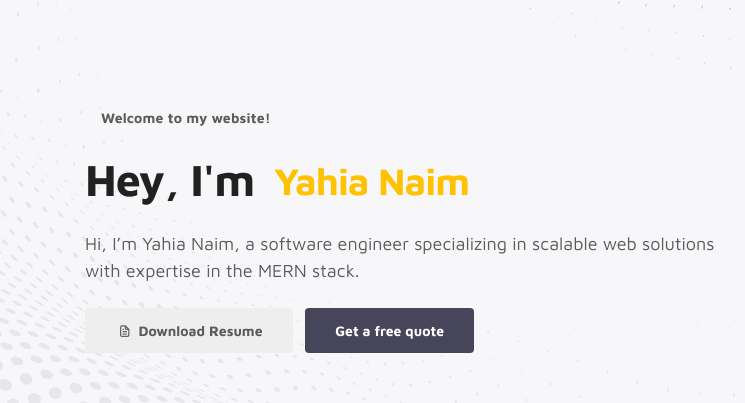
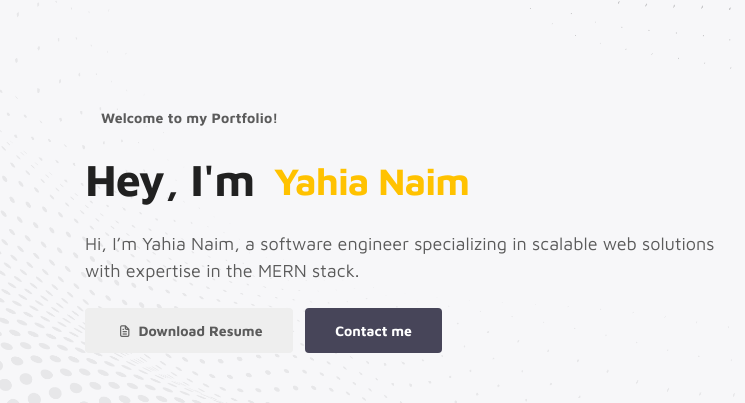
Before and after one commit to yahyanaim/me, a plain HTML site: page index.html in a window 1280 px wide. Shown: the part 119-522 px from the top of the page, 0-745 px from the left. Drawn offline with nearby package versions, Linux system fonts and the light colour scheme; grey boxes are pictures that could not be loaded.

Commit message:
some modification

```diff
--- a/index.html
+++ b/index.html
@@ -93,7 +93,7 @@
       <div class="row">
         <div class="col-lg-7 col-md-12 col-12 d-flex align-items-center">
           <div class="about-text">
-            <small class="small-text">Welcome to <span class="mobile-block">my website!</span></small>
+            <small class="small-text">Welcome to <span class="mobile-block">my Portfolio!</span></small>
             <h1 class="animated animated-text">
               <span class="mr-2">Hey, I'm</span>
               <div class="animated-info">
@@ -105,14 +105,14 @@
             <p>Hi, I’m Yahia Naim, a software engineer specializing in scalable web solutions with expertise in the MERN
               stack.</p>
             <div class="custom-btn-group mt-4">
-              <a href="#" class="btn mr-lg-2 custom-btn"><i class='uil uil-file-alt'></i> Download Resume</a>
-              <a href="#contact" class="btn custom-btn custom-btn-bg custom-btn-link">Get a free quote</a>
+              <a href="#" class="btn mr-lg-2 custom-btn"><i class='uil uil-file-alt'></i>  Download Resume </a>
+              <a href="#contact" class="btn custom-btn custom-btn-bg custom-btn-link">Contact me</a>
             </div>
           </div>
         </div>
         <div class="col-lg-5 col-md-12 col-12">
           <div class="about-image svg"></div>
-          <img src="images/undraw/Photo Pro.PNG" class="img-fluid rounded-circle" alt="svg image"
+          <img src="images/undraw/Photo Pro.PNG" class="img-fluid rounded-circle" alt="image"
             style="filter: grayscale(100%);">
         </div>
       </div>
```
